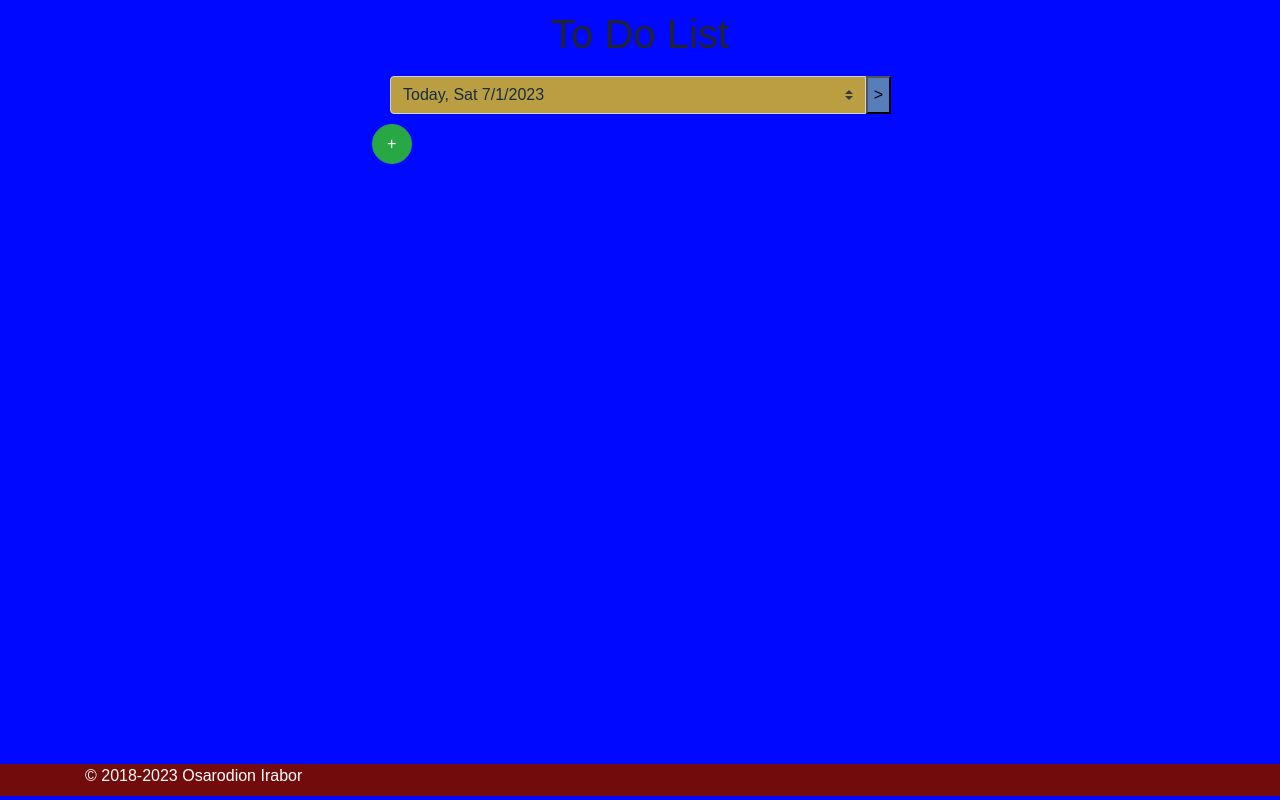
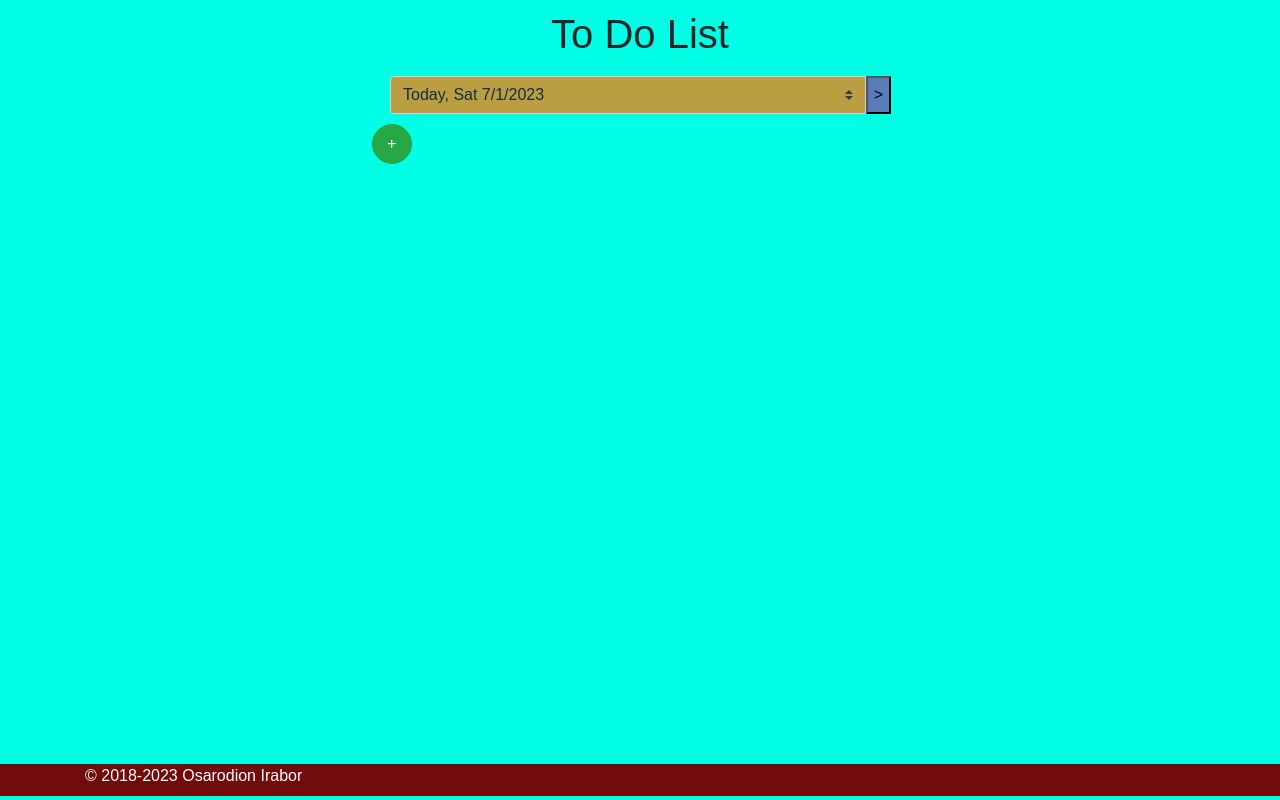
Before and after one commit to bacalu93/Project-Exam-DevOps-2023, a Flask app: page / in a window 1280 px wide. Run offline with Flask 3, Linux system fonts and the light colour scheme; data that the repository does not hold is empty; some libraries are stand-ins or nearby versions.

Commit message:
css new color

```diff
--- a/static/css/home.css
+++ b/static/css/home.css
@@ -1,5 +1,5 @@
 body {
-    background-color: #0008ff;
+    background-color: #00ffe5;
     font-family: sans-serif;
 }
 
```
